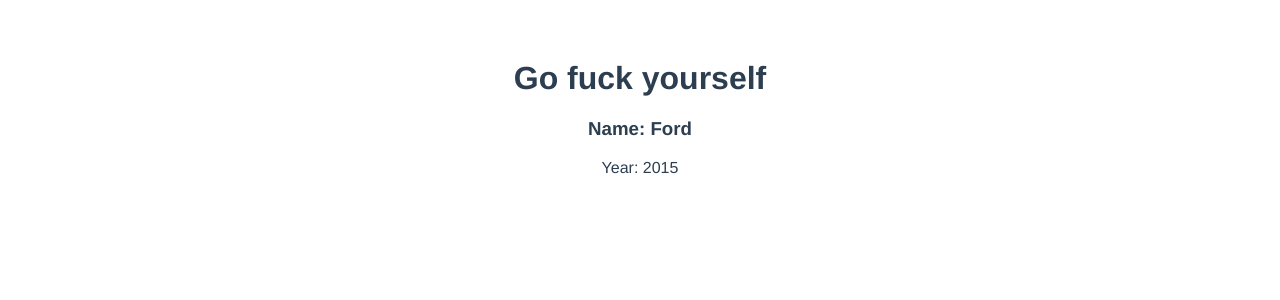
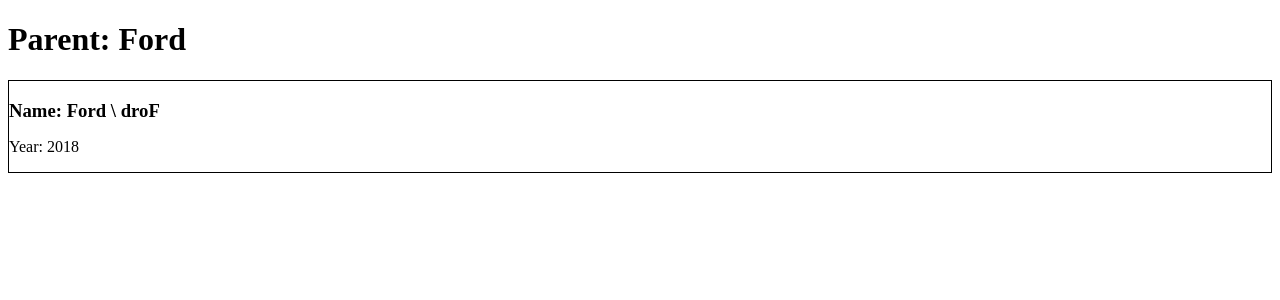
Before and after one commit to sochief/vue-app, a Vue app: page / in a window 1280 px wide. Shown: the top 300 px of the page. Built offline with nearby package versions, Linux system fonts and the light colour scheme.

Commit message:
Validation,required, default

```diff
--- a/src/App.vue
+++ b/src/App.vue
@@ -1,27 +1,21 @@
 <template>
   <div id="app">
-    <h1>{{ msg }}</h1>
-    <app-car></app-car>
+    <h1>Parent: {{ carName }}</h1>
+    <app-car :carName="carName" :carYear="carYear"></app-car>
   </div>
 </template>
 
 <script>
+import Car from "./Car.vue";
 export default {
   data() {
     return {
-      msg: "Go fuck yourself",
+      carName: "Ford",
+      carYear: 2018,
     };
+  },
+  components: {
+    appCar: Car,
   },
 };
 </script>
-
-<style>
-#app {
-  font-family: Avenir, Helvetica, Arial, sans-serif;
-  -webkit-font-smoothing: antialiased;
-  -moz-osx-font-smoothing: grayscale;
-  text-align: center;
-  color: #2c3e50;
-  margin-top: 60px;
-}
-</style>
--- a/src/Car.vue
+++ b/src/Car.vue
@@ -1,17 +1,36 @@
 <template>
-  <div>
-    <h3>Name: {{ carName }}</h3>
+  <div class="car">
+    <h3>Name: {{ carName }} \ {{ reverseName }}</h3>
     <p>Year: {{ carYear }}</p>
   </div>
 </template>
 
 <script>
 export default {
-  data() {
-    return {
-      carName: "Ford",
-      carYear: "2015",
-    };
+  //props: ["carName", "carYear"],
+  //   props: {
+  //     carName: String,
+  //     carYear: Number,
+  //   },
+  props: {
+    carName: {
+      type: String,
+      default: "defaultName",
+    },
+    carYear: Number,
+  },
+  computed: {
+    reverseName() {
+      return this.carName.split("").reverse().join("");
+    },
   },
 };
 </script>
+<style>
+.car {
+  border: 1px solid black;
+}
+.car h3 {
+  margin-bottom: 5px;
+}
+</style>
```
